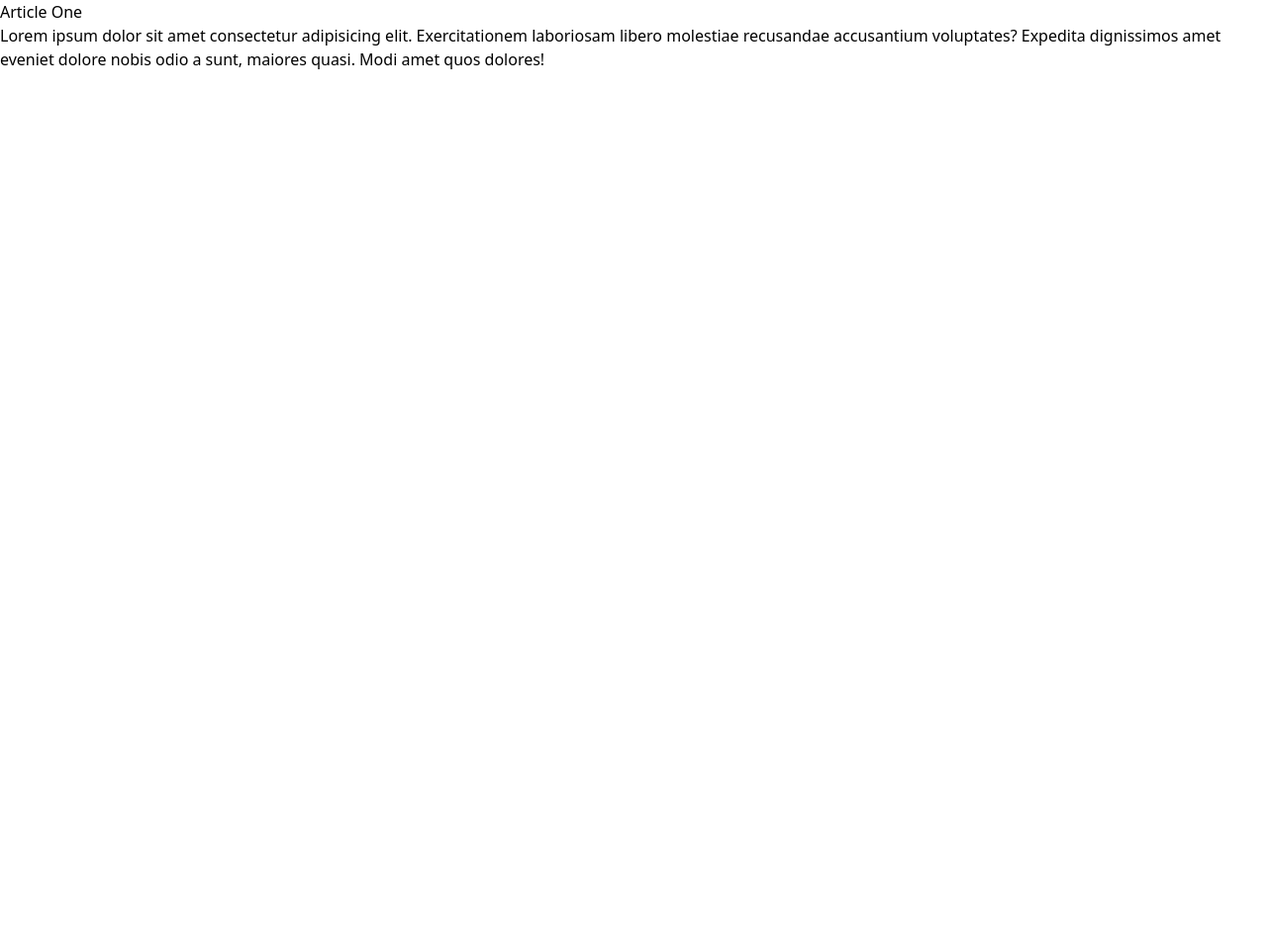
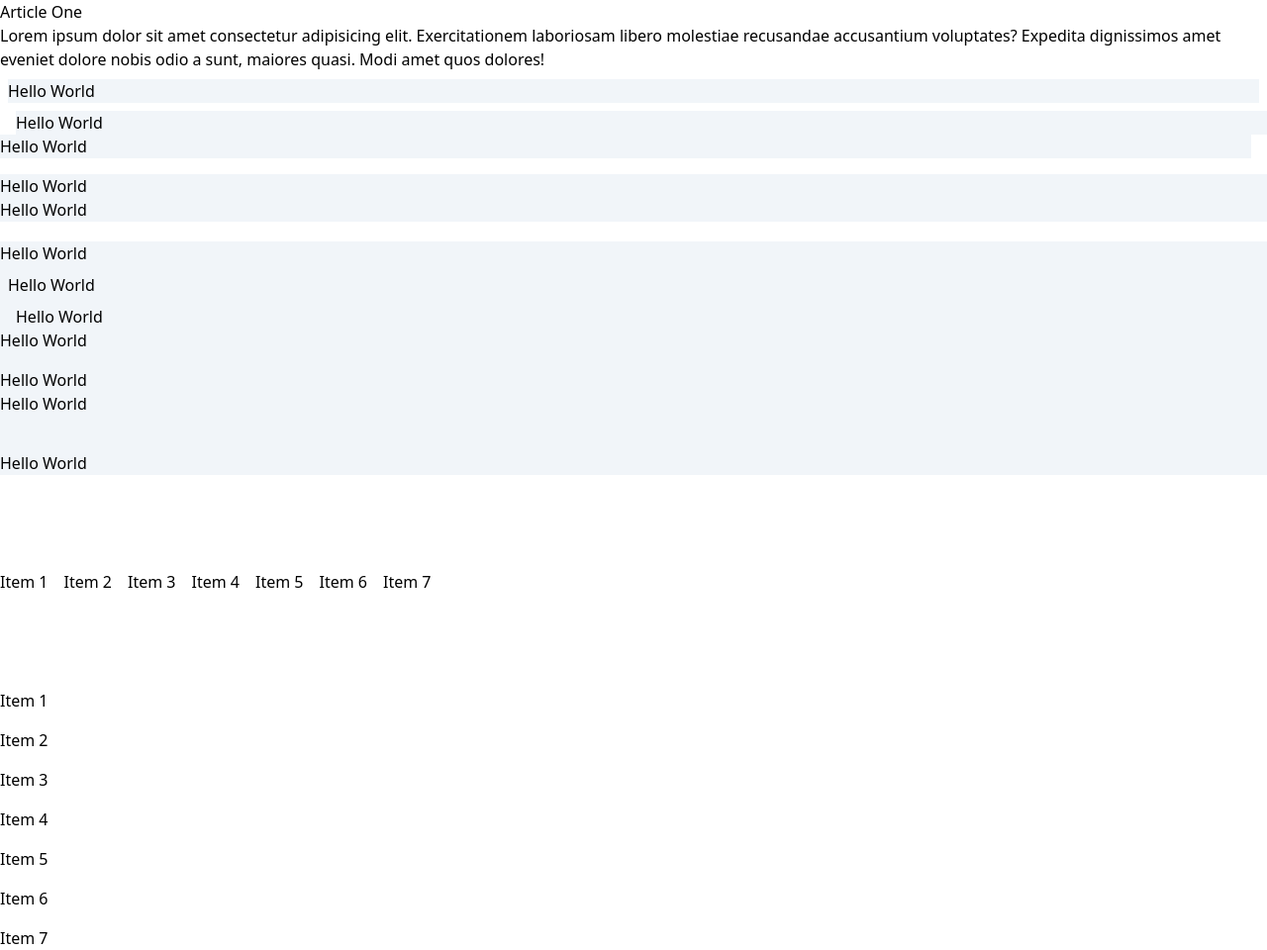
Before and after one commit to hngs91/tailwind, a plain HTML site: page 03-container-spacing/index.html in a window 1280 px wide. Shown: the whole page at 99% size. Before the commit the page ends 800 px from the top, so only its background shows below. Drawn offline with nearby package versions, Linux system fonts and the light colour scheme.

Commit message:
updated container and typogaphy

```diff
--- a/03-container-spacing/index.html
+++ b/03-container-spacing/index.html
@@ -9,7 +9,7 @@
   </head>
   <body>
     <!-- Container -->
-    <div>
+    <div class="container mx-auto">
       <article>
         <h3>Article One</h3>
         <p>
@@ -21,12 +21,42 @@
       </article>
 
       <!-- Margin -->
+      <div class="bg-slate-100 m-2">Hello World</div>
+      <div class="bg-slate-100 ml-4">Hello World</div>
+      <div class="bg-slate-100 mr-4">Hello World</div>
+      <div class="bg-slate-100 mt-4">Hello World</div>
+      <div class="bg-slate-100 mb-4">Hello World</div>
+      <div class="bg-slate-100 mt-[20px]">Hello World</div>
 
       <!-- Padding -->
+      <div class="bg-slate-100 p-2">Hello World</div>
+      <div class="bg-slate-100 pl-4">Hello World</div>
+      <div class="bg-slate-100 pr-4">Hello World</div>
+      <div class="bg-slate-100 pt-4">Hello World</div>
+      <div class="bg-slate-100 pb-4">Hello World</div>
+      <div class="bg-slate-100 pt-[20px]">Hello World</div>
 
       <!-- Space Between X -->
+      <div class="flex mt-24 space-x-4">
+        <div>Item 1</div>
+        <div>Item 2</div>
+        <div>Item 3</div>
+        <div>Item 4</div>
+        <div>Item 5</div>
+        <div>Item 6</div>
+        <div>Item 7</div>
+      </div>
 
       <!-- Space Between Y -->
+      <div class="flex flex-col mt-24 space-y-4">
+        <div>Item 1</div>
+        <div>Item 2</div>
+        <div>Item 3</div>
+        <div>Item 4</div>
+        <div>Item 5</div>
+        <div>Item 6</div>
+        <div>Item 7</div>
+      </div>
     </div>
   </body>
 </html>
```
Also changed, not shown: 04-typography/index.html (+14 -0 lines).
